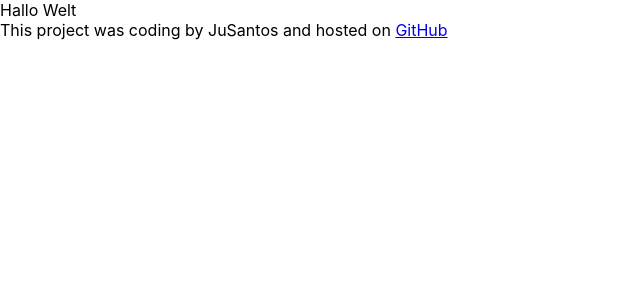
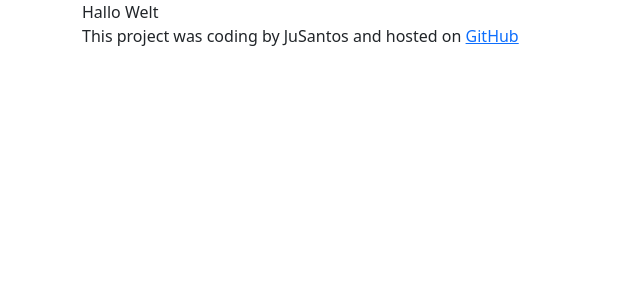
Before and after one commit to judosSantos/week5, a React (Create React App) app: page / in a window 1280 px wide. Shown: the top 300 px of the page, without its empty margins (0-640 px from the left). Built offline with nearby package versions, Linux system fonts and the light colour scheme.

Commit message:
added bootsprap

```diff
--- a/package.json
+++ b/package.json
@@ -7,6 +7,7 @@
     "@testing-library/jest-dom": "^6.9.1",
     "@testing-library/react": "^16.3.2",
     "@testing-library/user-event": "^13.5.0",
+    "bootstrap": "^5.3.8",
     "react": "^19.2.8",
     "react-dom": "^19.2.8",
     "react-scripts": "5.0.1",
--- a/src/App.js
+++ b/src/App.js
@@ -1,9 +1,12 @@
 import "./App.css";
+import "bootstrap/dist/css/bootstrap.min.css";
 
 function App() {
   return (
     <div className="App">
+      <div className="container">
         <header>Hallo Welt</header>
+
         <footer>
           This project was coding by JuSantos and hosted on{" "}
           <a
@@ -15,6 +18,7 @@ function App() {
           </a>
         </footer>
       </div>
+    </div>
   );
 }
 
```
Also changed, not shown: 1 other file (tests, documents, lock files or other folders). Lines whose indentation alone changed are shown as unchanged.
